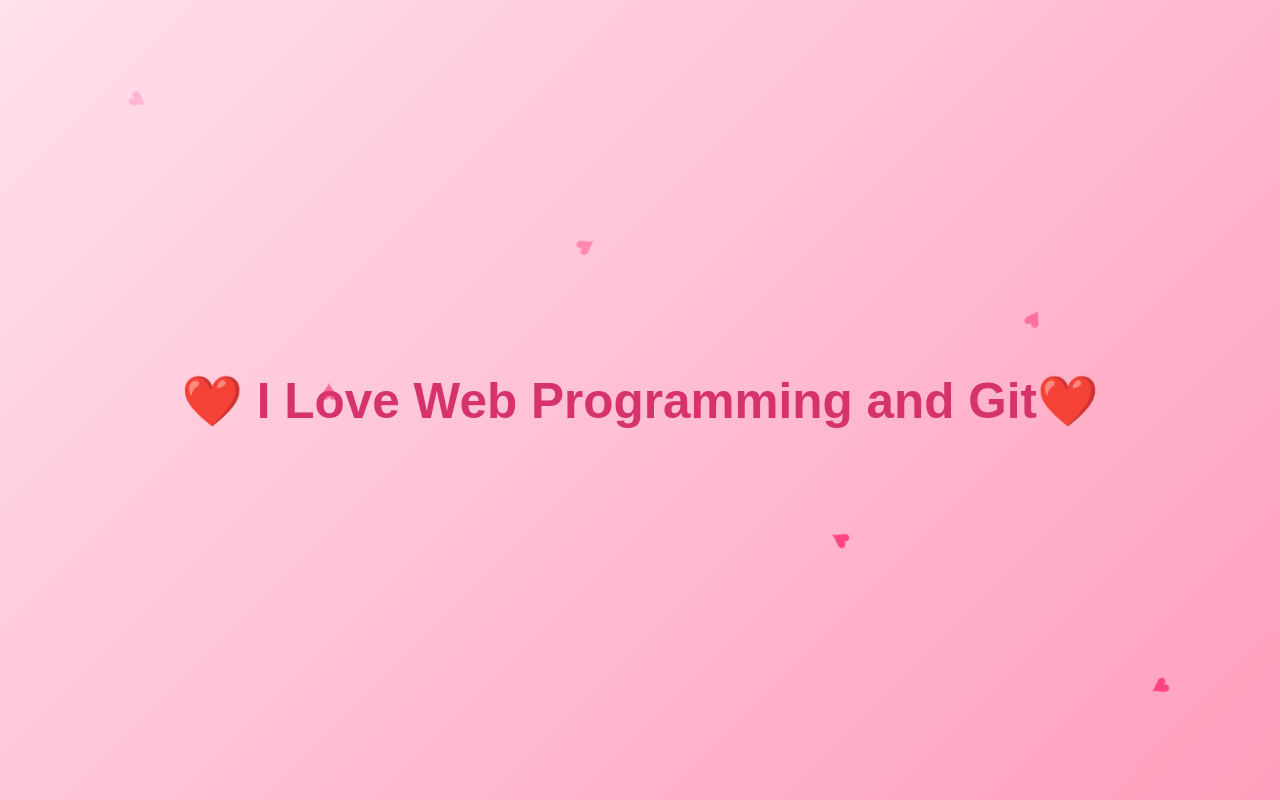
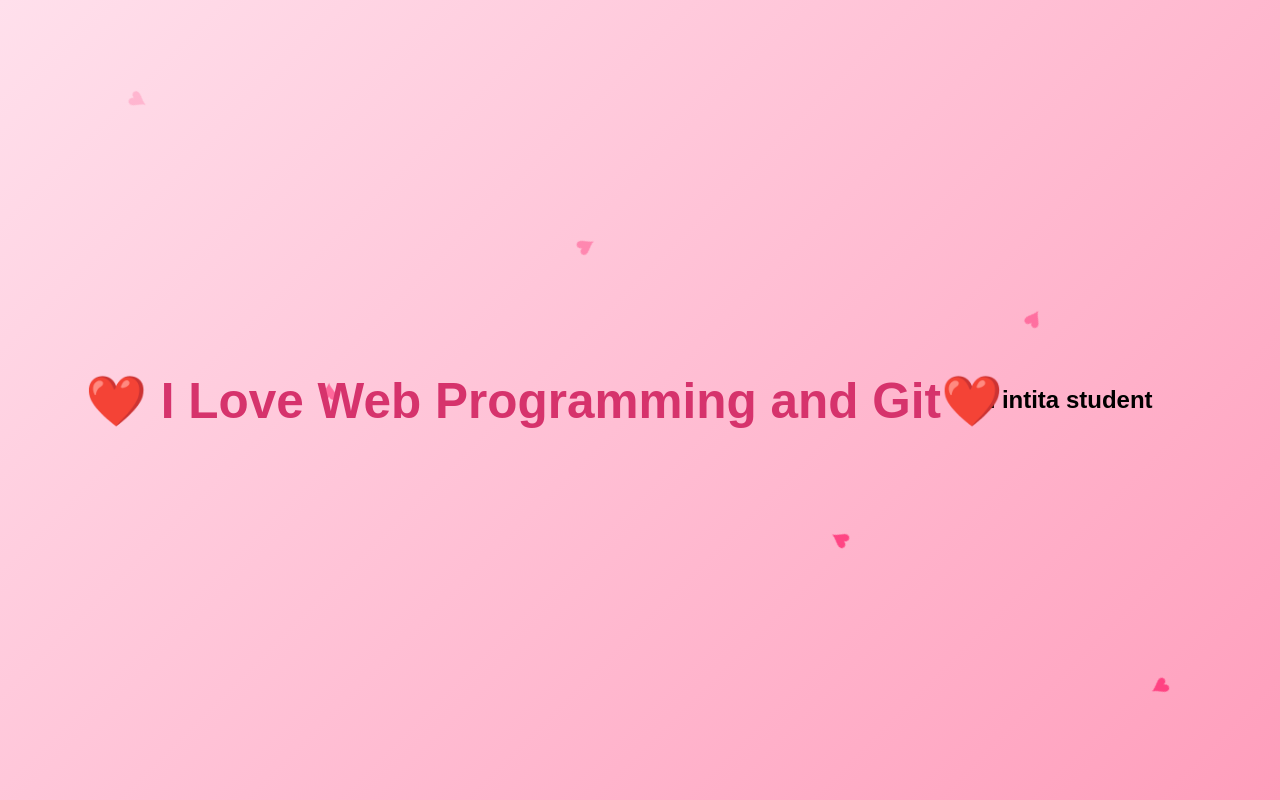
Before and after one commit to schwarzAK/Zalik_Git, a plain HTML site: page index.html in a window 1280 px wide. Drawn offline with Linux system fonts and the light colour scheme.

Commit message:
Add h2 in index,html

```diff
--- a/index.html
+++ b/index.html
@@ -71,5 +71,6 @@
     <div class="heart">♥</div>
 
     <h1>❤️ I Love Web Programming and Git❤️</h1>
+    <h2>I'm intita student</h2>
 </body>
 </html>
```
